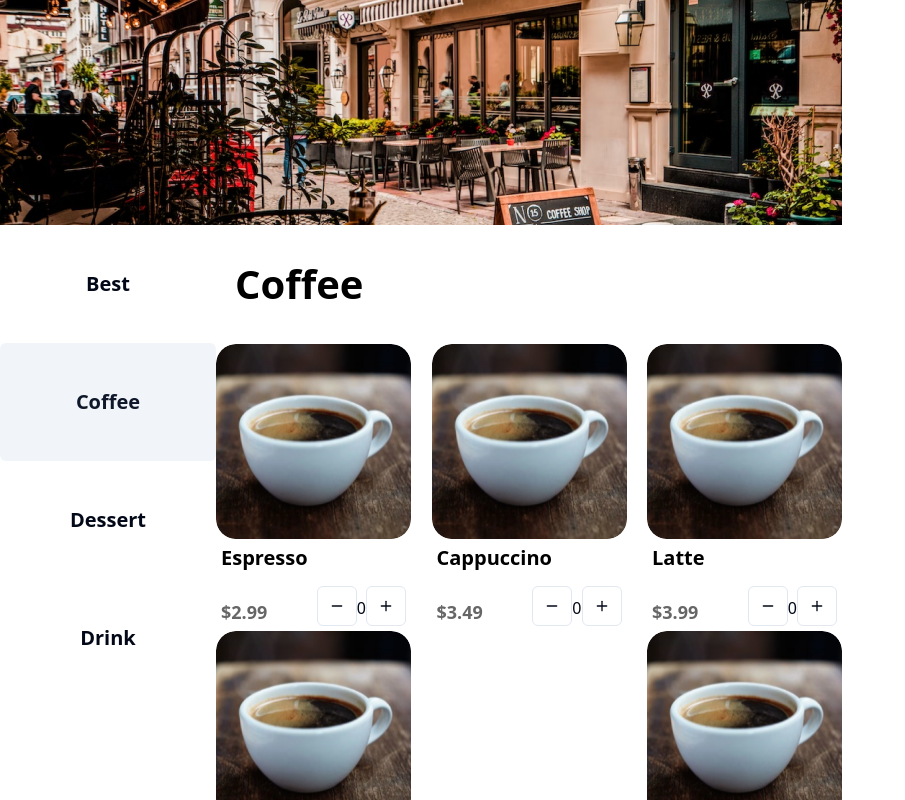
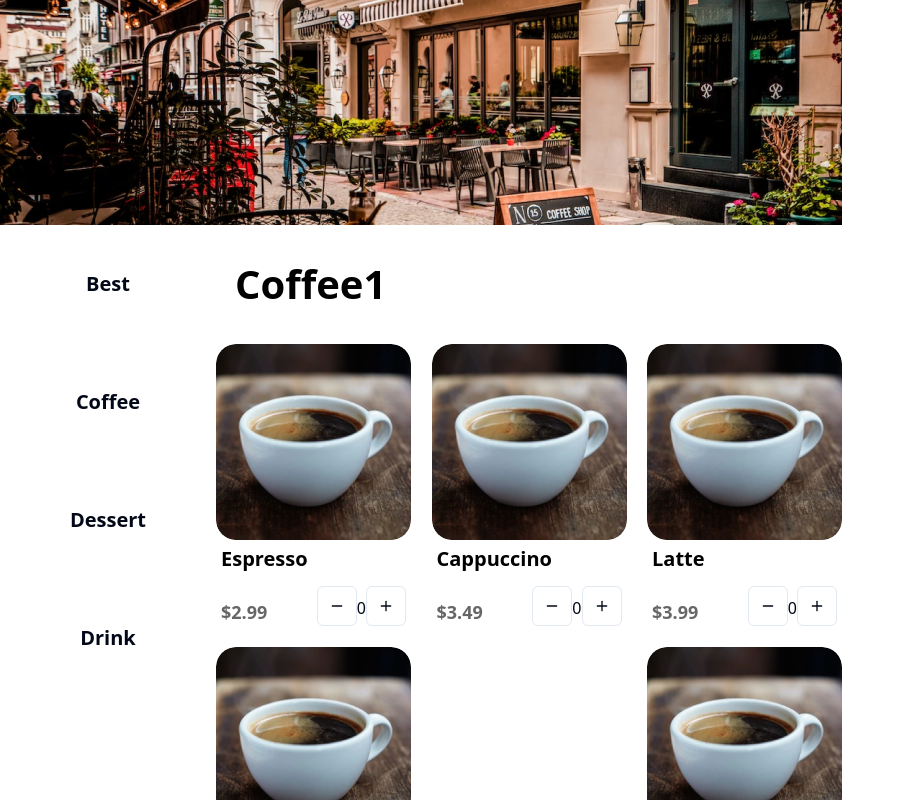
Before and after one commit to f-lab-edu/Kiosk-JM, a Next.js app: page / in a window 1280 px wide. Shown: the top 800 px of the page, without its empty margins (0-905 px from the left). Built offline with nearby package versions, Linux system fonts and the light colour scheme.

Commit message:
check linear connection

```diff
--- a/components/Cart.tsx
+++ b/components/Cart.tsx
@@ -4,7 +4,7 @@ function Cart() {
   return (
     <>
       <div className="left-[235px] top-[260px] absolute text-black text-[40px] font-bold leading-[48px]">
-        Coffee
+        Coffee1
       </div>
       <div className="w-[842px] h-44 left-0 top-[1048px] absolute bg-zinc-300 rounded-[20px]" />
       <div className="left-[451px] top-[1110px] absolute text-black text-opacity-50 text-lg font-semibold leading-7">
@@ -21,7 +21,7 @@ function Cart() {
         </div>
       </Link>
       <div className="w-[173px] h-[145px] px-4 py-2 left-[647px] top-[1066px] absolute bg-amber-300 rounded-[30px] justify-center items-center gap-2.5 inline-flex">
-        <div className="text-black text-2xl font-medium leading-loose">
+        <div className="text-black text-2xl font-bold leading-loose">
           View Order
         </div>
       </div>
--- a/components/CoffeeList.tsx
+++ b/components/CoffeeList.tsx
@@ -1,19 +1,23 @@
 import Link from "next/link";
 import productList from "../pages/api/productList.json";
 import ButtonIcon from "./ButtonIcon";
+import Image from "next/image";
 
 function CoffeeList() {
   return (
     <div className="flex flex-wrap justify-between absolute left-[216px] top-[344px]">
       {productList.coffees.map((coffee) => (
         <>
-          <div className="w-[195px] h-[287px] relative">
-            <Link href={coffee.name} key={coffee.id}>
-              <img
-                className="w-[195px] h-[195px] rounded-[20px]"
+          <div key={coffee.id} className="w-[195px] h-[287px] relative  mb-4">
+            <Link href={coffee.name}>
+              <Image
+                width={195}
+                height={195}
+                className="rounded-[20px]"
                 src="/americano.png"
                 alt={coffee.name}
               />
+
               <div className="text-black text-xl font-semibold leading-7 mt-[5px] absolute left-[5px]">
                 {coffee.name}
               </div>
--- a/pages/index.tsx
+++ b/pages/index.tsx
@@ -1,9 +1,6 @@
 import Cart from "@/components/Cart";
 import CoffeeList from "@/components/CoffeeList";
 import Navbar from "@/components/Navbar";
-import { ButtonLink } from "@/components/ui/ButtonLink";
-import { buttonVariants } from "@/components/ui/button";
-import Link from "next/link";
 
 export default function Home() {
   return (
```
Also changed, not shown: components/Navbar.tsx (+0 -28 lines).
